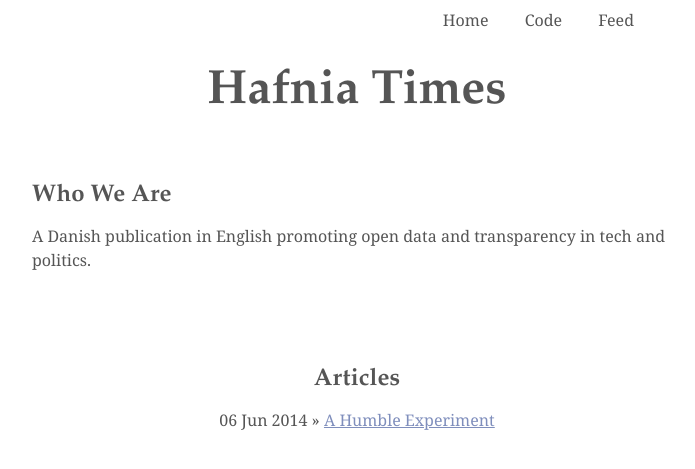
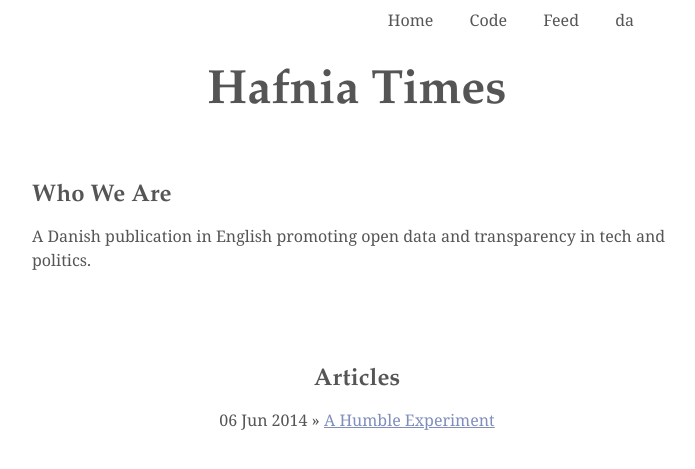
Before and after one commit to hafniatimes/hafniatimes.github.io, a Jekyll site: the page built from index.html, in a window 1280 px wide. Shown: the top 469 px of the page, without its empty margins (283-978 px from the left). Built offline with Jekyll 4.4.1, drawn with Linux system fonts in a browser that asks for light colours.

Commit message:
Basic language link in navigation

```diff
--- a/_includes/site-navigation.html
+++ b/_includes/site-navigation.html
@@ -2,4 +2,8 @@
     <li><a href="{{ base_relative }}">{{ t.navigation[page_language].home }}</a></li>
     <li><a href="{{ site.repo }}">{{ t.navigation[page_language].code }}</a></li>
     <li><a href="{{ base_relative }}feed.atom">{{ t.navigation[page_language].feed }}</a></li>
+{% if page_language == "en" %}
+    <li><a href="/da/" title="Siden på dansk">da</a></li>
+{% else %}
+    <li><a href="/" title="Site in English">en</a>{% endif %}</li>
 </ul>
```
